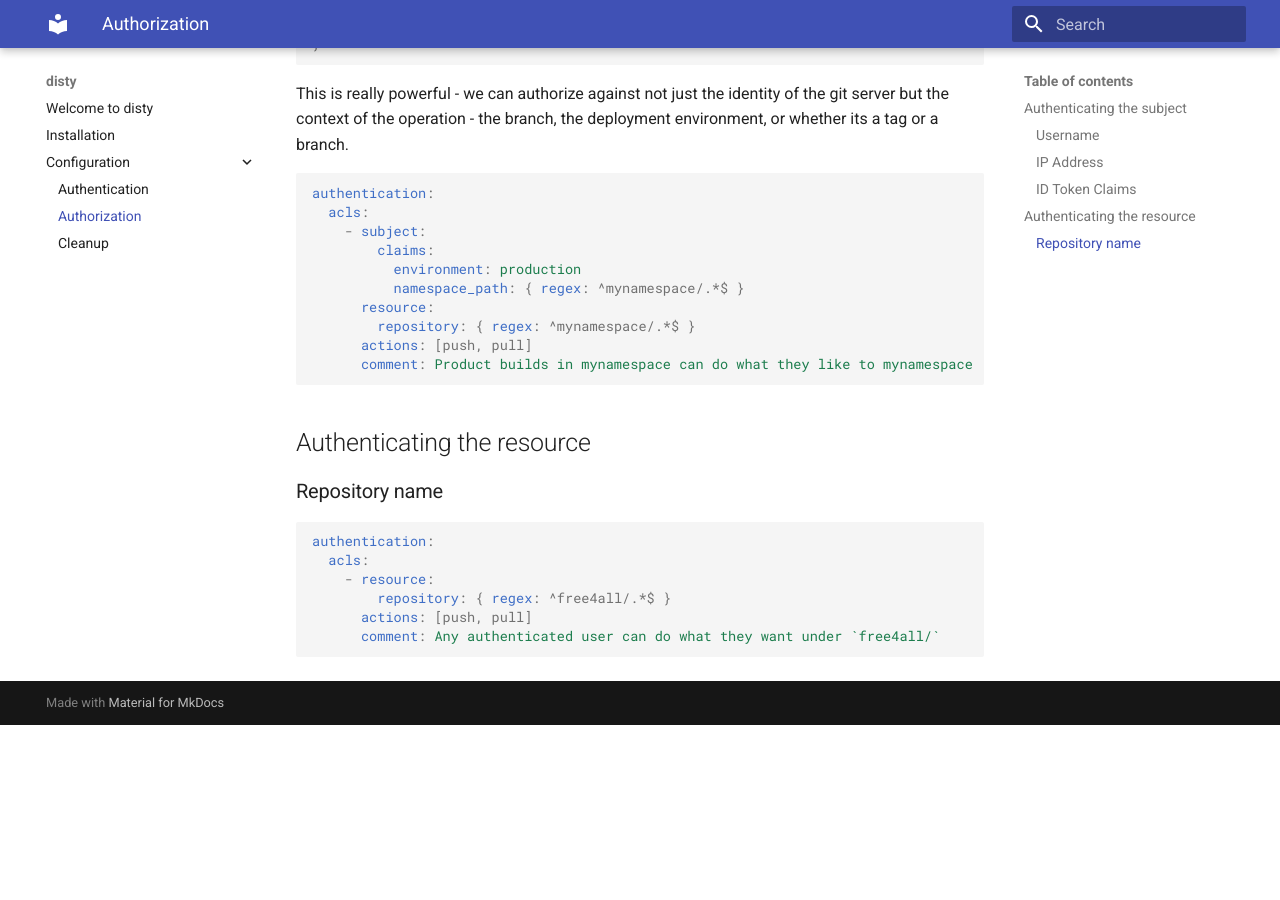
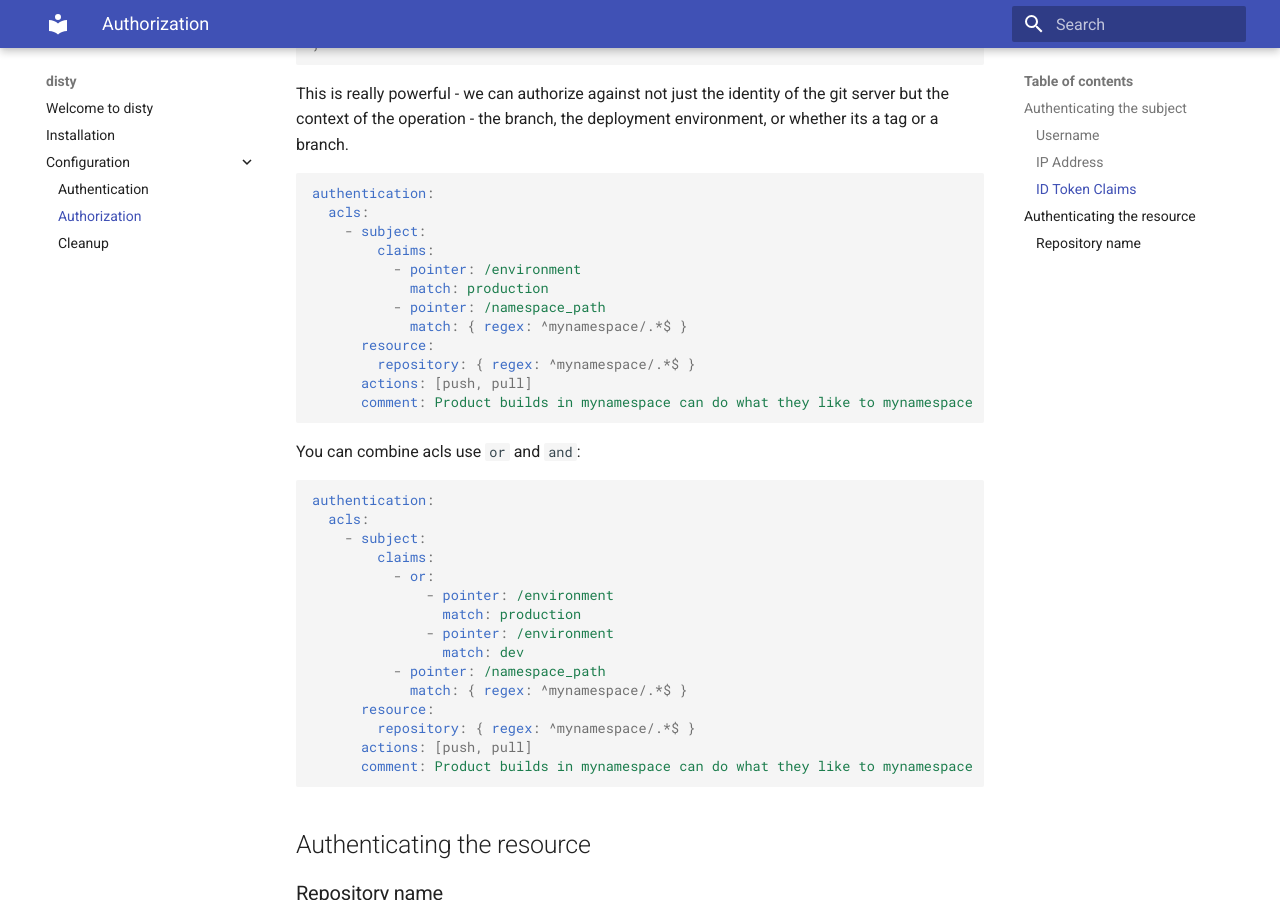
Before and after one commit to unrouted/disty, an MkDocs documentation site: the page built from docs/docs/configuration/authorization.md, in a window 1280 px wide and 900 px high, scrolled down 1542 px. Built offline with MkDocs 1.6.1 and Material for MkDocs 9.7.7, drawn with Linux system fonts in a browser that asks for light colours; before the commit the page ends 2267 px from its top, so only the background shows below that.

Commit message:
chore: add more documentation

````diff
--- a/docs/docs/configuration/authorization.md
+++ b/docs/docs/configuration/authorization.md
@@ -73,8 +73,31 @@ authentication:
   acls:
     - subject:
         claims:
-          environment: production
-          namespace_path: { regex: ^mynamespace/.*$ }
+          - pointer: /environment
+            match: production
+          - pointer: /namespace_path
+            match: { regex: ^mynamespace/.*$ }
+      resource:
+        repository: { regex: ^mynamespace/.*$ }
+      actions: [push, pull]
+      comment: Product builds in mynamespace can do what they like to mynamespace
+```
+
+You can combine acls use `or` and `and`:
+
+
+```yaml
+authentication:
+  acls:
+    - subject:
+        claims:
+          - or:
+              - pointer: /environment
+                match: production
+              - pointer: /environment
+                match: dev
+          - pointer: /namespace_path
+            match: { regex: ^mynamespace/.*$ }
       resource:
         repository: { regex: ^mynamespace/.*$ }
       actions: [push, pull]
````
